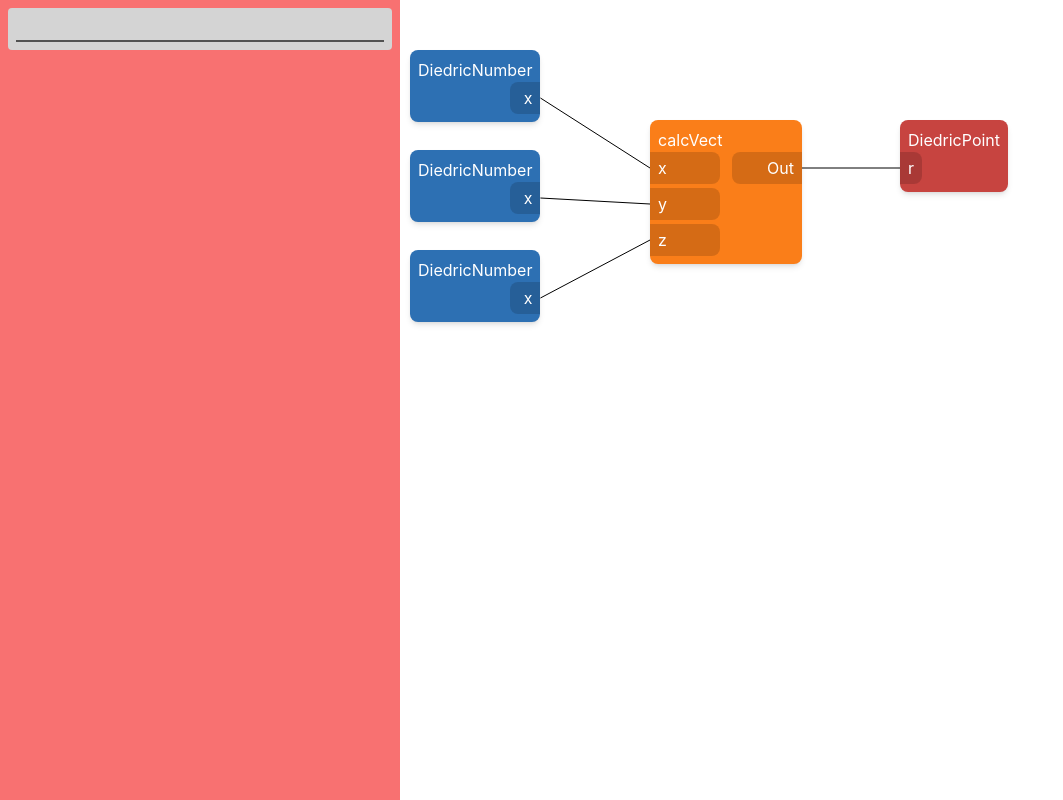
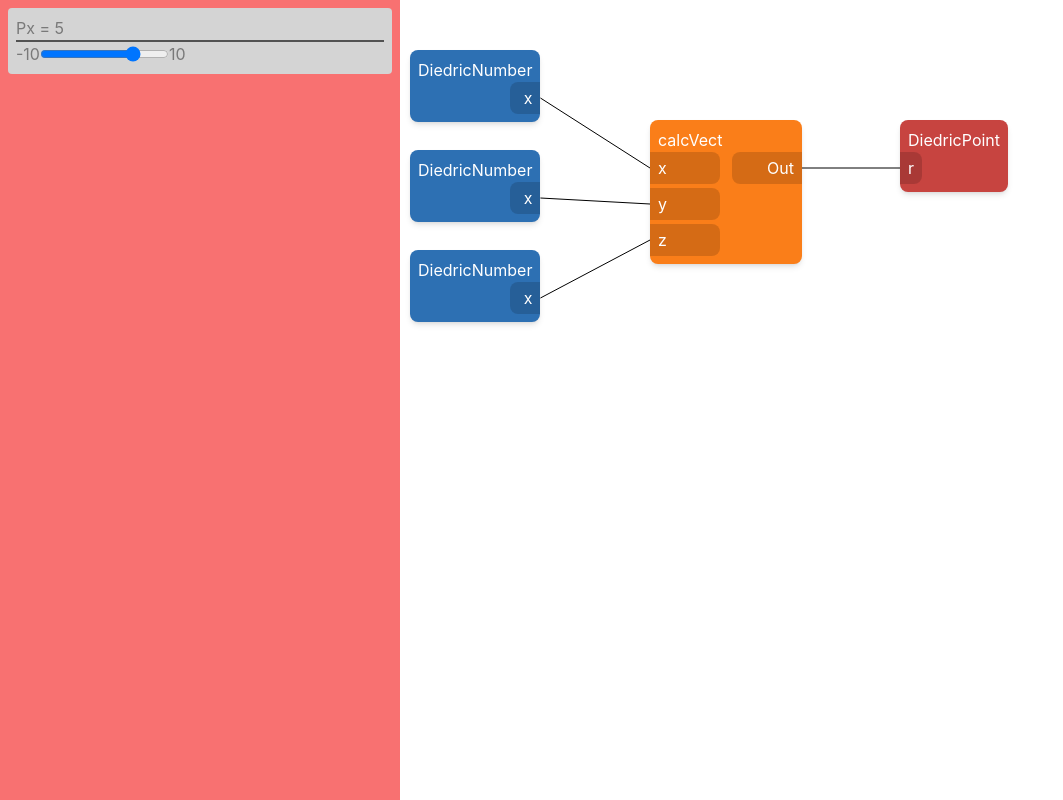
Before and after one commit to Icass1/diedric-viewer-2.0, a React (Vite) app: page / in a window 1280 px wide. Shown: the whole page, without its empty margins (0-1063 px from the left). Built offline with nearby package versions, Linux system fonts and the light colour scheme.

Commit message:
Started adding expresions logic

```diff
--- a/src/App.tsx
+++ b/src/App.tsx
@@ -1,4 +1,4 @@
-import { useLayoutEffect, useRef, useState } from "react";
+import { useEffect, useLayoutEffect, useRef, useState } from "react";
 
 class DiedricNumber {
     constructor() {}
@@ -8,16 +8,51 @@ class DiedricVector {
     constructor() {}
 }
 
-function Expression() {
-    const [value, setValue] = useState("");
+function Expression({
+    expressions,
+    setExpressions,
+}: {
+    expressions: { [key: string]: DiedricNumber | DiedricVector }[];
+    setExpressions: React.Dispatch<
+        React.SetStateAction<
+            {
+                [key: string]: DiedricNumber | DiedricVector;
+            }[]
+        >
+    >;
+}) {
+    const [value, setValue] = useState("Px = 5");
+    const [sliderValue, setSliderValue] = useState(5);
 
+    const [expression, setExpression] = useState<DiedricNumber | DiedricVector>(
+        undefined
+    );
+    useEffect(() => {
+        if (expressions.includes(expression)) return;
+        if (!expression) return;
+
+        setExpressions((value) => [...value, { Px: expression }]);
+    }, [expression, expressions, setExpressions]);
     return (
         <div className="bg-neutral-300 p-2 rounded">
             <input
                 value={value}
                 onChange={(e) => setValue(e.currentTarget.value)}
                 className="bg-neutral-300 focus:outline-none border-b-2 w-full border-neutral-600 border-solid"
-            ></input>
+            />
+            <div className="flex flex-row items-center">
+                <label>-10</label>
+                <input
+                    type="range"
+                    min={-10}
+                    max={10}
+                    value={sliderValue}
+                    onChange={(e) =>
+                        setSliderValue(Number(e.currentTarget.value))
+                    }
+                ></input>
+                <label>10</label>
+            </div>
         </div>
     );
 }
@@ -290,10 +325,17 @@ function BlockBuilder() {
 }
 
 function App() {
+    const [expressions, setExpressions] = useState<
+        { [key: string]: DiedricNumber | DiedricVector }[]
+    >([]);
+
     return (
         <div className="grid grid-cols-[400px_1fr] h-full">
             <div className="bg-red-400 flex flex-col p-2">
-                <Expression></Expression>
+                <Expression
+                    expressions={expressions}
+                    setExpressions={setExpressions}
+                ></Expression>
             </div>
             <BlockBuilder />
         </div>
```
